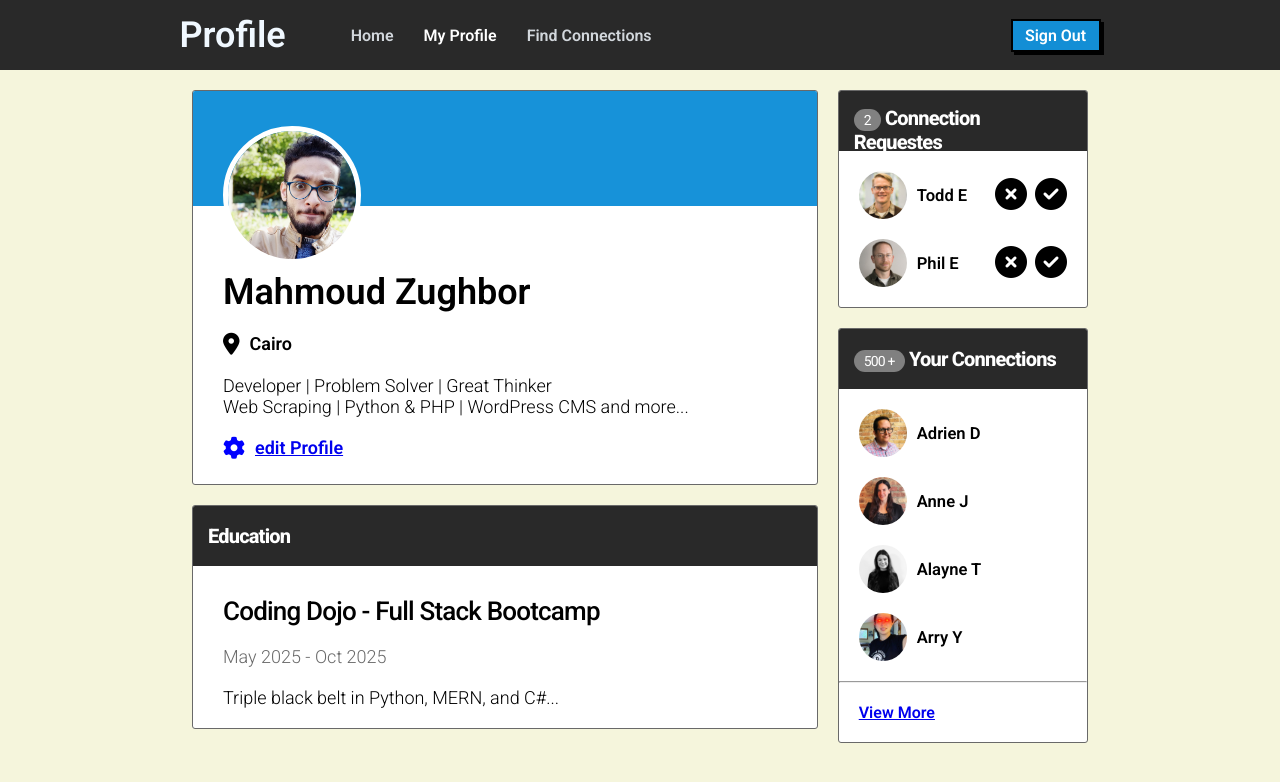
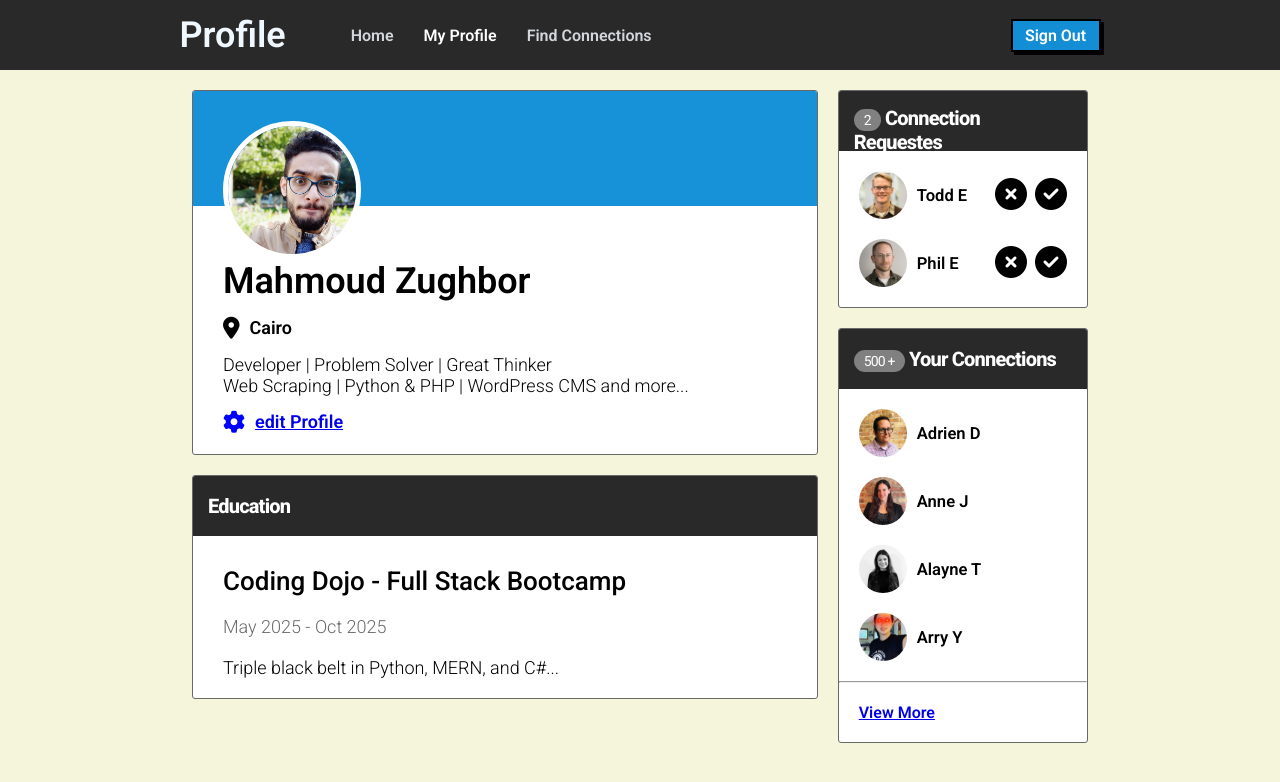
Before and after one commit to mzughbor/-Profile-Page, a plain HTML site: page index.html in a window 1280 px wide. Drawn offline with Linux system fonts and the light colour scheme.

Commit message:
final fix

```diff
--- a/style.css
+++ b/style.css
@@ -90,7 +90,7 @@ aside:nth-of-type(1) {
     height: 128px;
     border-radius: 50%;
     position: absolute;
-    top: 35px;
+    top: 30px;
     left: 30px;
     border: 5px solid #ffffff;
 }
@@ -134,10 +134,9 @@ header button {
 }
 
 .social {
-    display: flex;
-    flex-direction: column;
-    padding: 65px 30px 25px;
-    gap: 20px;
+    position: relative;
+    top: 24px;
+    padding: 30px;
 }
 
 .location,
@@ -147,6 +146,7 @@ header button {
     display: flex;
     gap: 10px;
     font-size: 22px;
+    margin: 15px 0;
 }
 
 .person,
@@ -190,7 +190,6 @@ h3 {
     font-size: 26px;
     box-sizing: border-box;
     border-radius: 2px 2px 0 0;
-    letter-spacing: -0.8px;
     align-content: space-evenly;
     font-weight: 500;
 }
```
